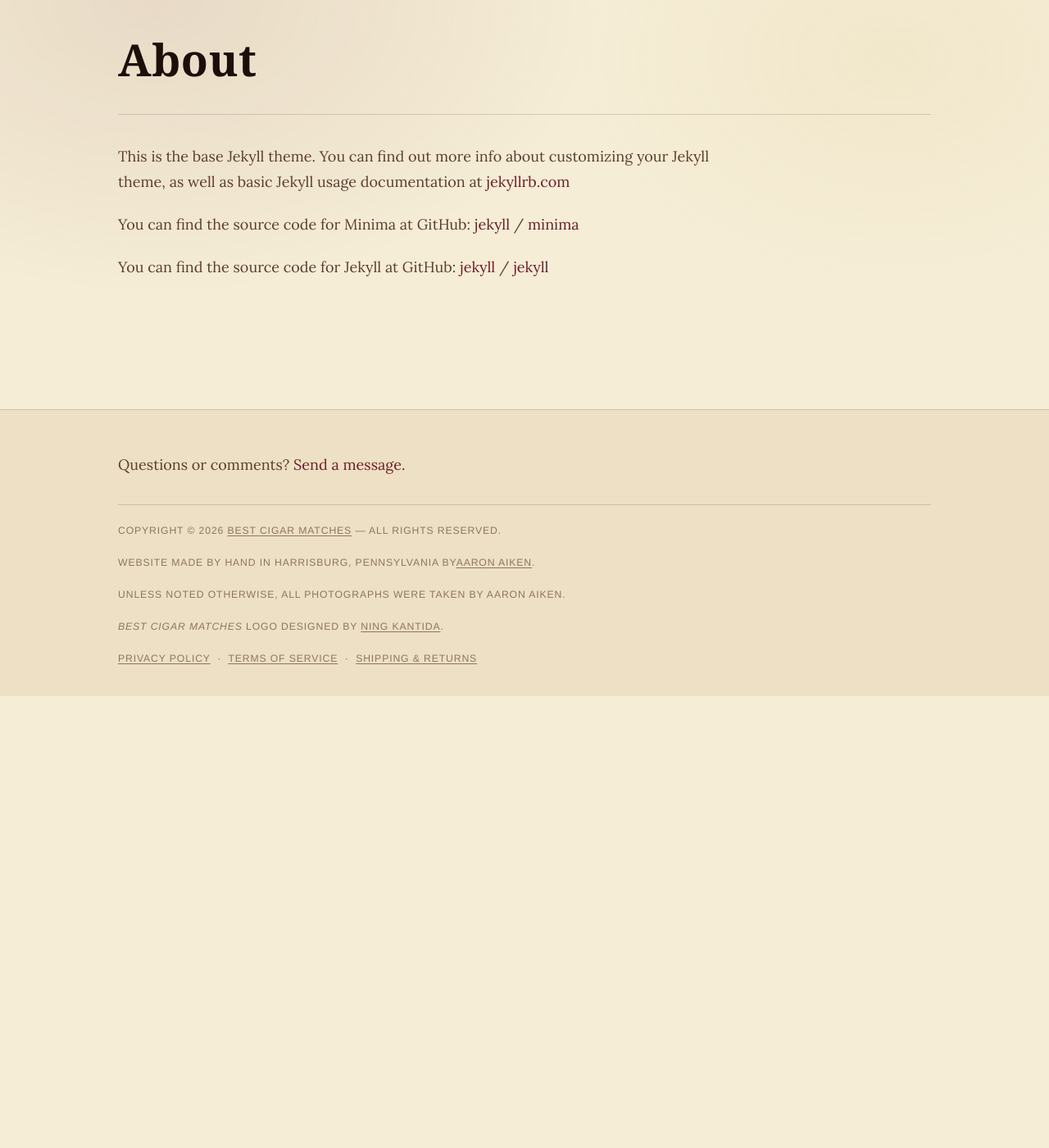
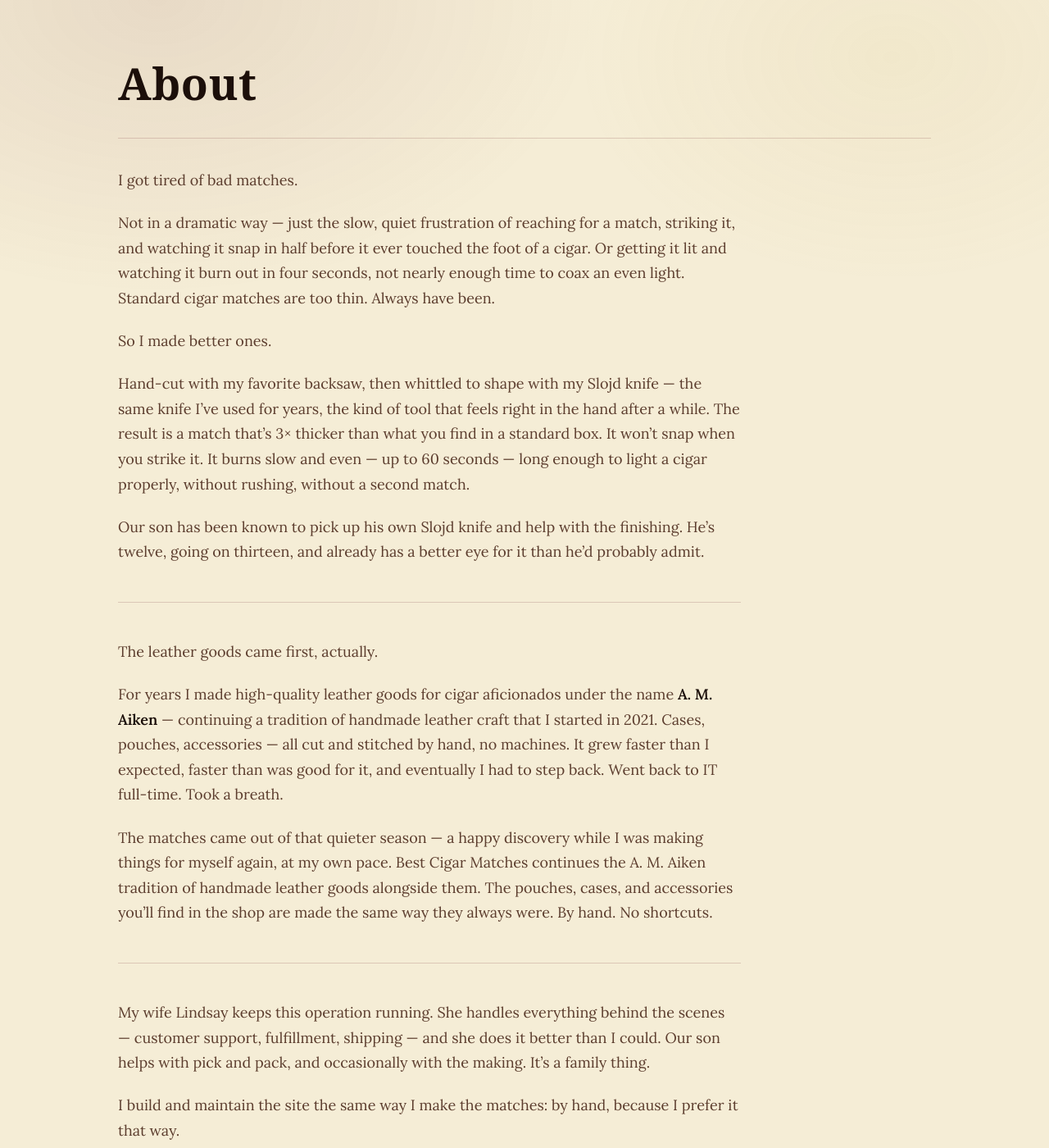
Before and after one commit to BestCigarMatches/BestCigarMatches.github.io, a Jekyll site: the page built from _pages/about.md, in a window 1280 px wide and 1400 px high, scrolled down 203 px. Shown: the whole window at 82% size. Built offline with Jekyll 4.4.1, drawn with Linux system fonts in a browser that asks for light colours; some web fonts are replaced; before the commit the page ends 1052 px from its top, so only the background shows below that; some of the changed text lies outside the part shown.

Commit message:
About page. Aaron's story, in Aaron's words. Read it before you ship it. Closes #16

```diff
--- a/_pages/about.md
+++ b/_pages/about.md
@@ -1,18 +1,35 @@
 ---
 layout: page
 title: About
+description: "The story behind Best Cigar Matches — hand-finished matches and leather goods made by hand in Harrisburg, Pennsylvania."
 permalink: /about/
+page_ident: ABOUT
 ---
 
-This is the base Jekyll theme. You can find out more info about customizing your Jekyll theme, as well as basic Jekyll usage documentation at [jekyllrb.com](https://jekyllrb.com/)
+I got tired of bad matches.
 
-You can find the source code for Minima at GitHub:
-[jekyll][jekyll-organization] /
-[minima](https://github.com/jekyll/minima)
+Not in a dramatic way — just the slow, quiet frustration of reaching for a match, striking it, and watching it snap in half before it ever touched the foot of a cigar. Or getting it lit and watching it burn out in four seconds, not nearly enough time to coax an even light. Standard cigar matches are too thin. Always have been.
 
-You can find the source code for Jekyll at GitHub:
-[jekyll][jekyll-organization] /
-[jekyll](https://github.com/jekyll/jekyll)
+So I made better ones.
 
+Hand-cut with my favorite backsaw, then whittled to shape with my Slojd knife — the same knife I've used for years, the kind of tool that feels right in the hand after a while. The result is a match that's 3× thicker than what you find in a standard box. It won't snap when you strike it. It burns slow and even — up to 60 seconds — long enough to light a cigar properly, without rushing, without a second match.
 
-[jekyll-organization]: https://github.com/jekyll
+Our son has been known to pick up his own Slojd knife and help with the finishing. He's twelve, going on thirteen, and already has a better eye for it than he'd probably admit.
+
+---
+
+The leather goods came first, actually.
+
+For years I made high-quality leather goods for cigar aficionados under the name **A. M. Aiken** — continuing a tradition of handmade leather craft that I started in 2021. Cases, pouches, accessories — all cut and stitched by hand, no machines. It grew faster than I expected, faster than was good for it, and eventually I had to step back. Went back to IT full-time. Took a breath.
+
+The matches came out of that quieter season — a happy discovery while I was making things for myself again, at my own pace. Best Cigar Matches continues the A. M. Aiken tradition of handmade leather goods alongside them. The pouches, cases, and accessories you'll find in the shop are made the same way they always were. By hand. No shortcuts.
+
+---
+
+My wife Lindsay keeps this operation running. She handles everything behind the scenes — customer support, fulfillment, shipping — and she does it better than I could. Our son helps with pick and pack, and occasionally with the making. It's a family thing.
+
+I build and maintain the site the same way I make the matches: by hand, because I prefer it that way.
+
+If you have a question, a comment, or just want to talk cigars, [send us a message](/contact/). We read everything.
+
+— Aaron
```
